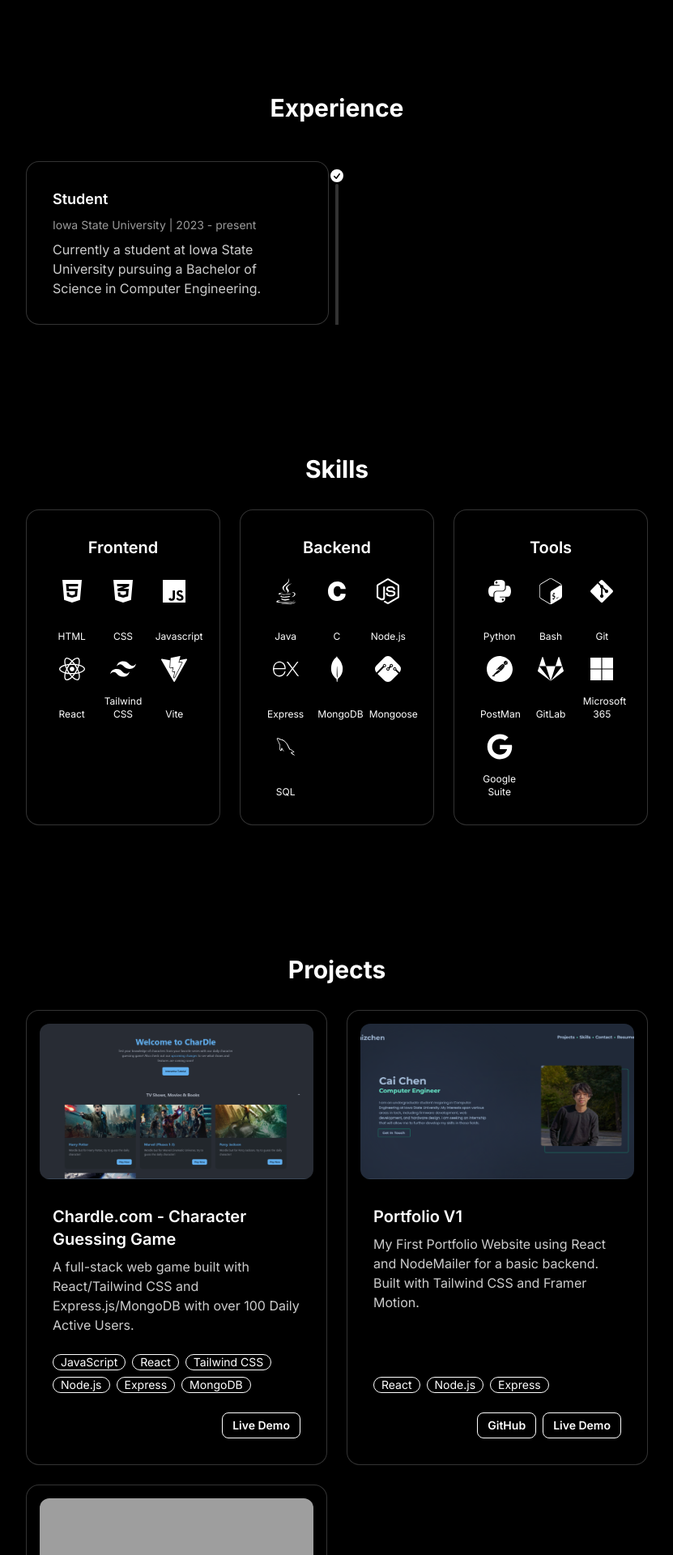
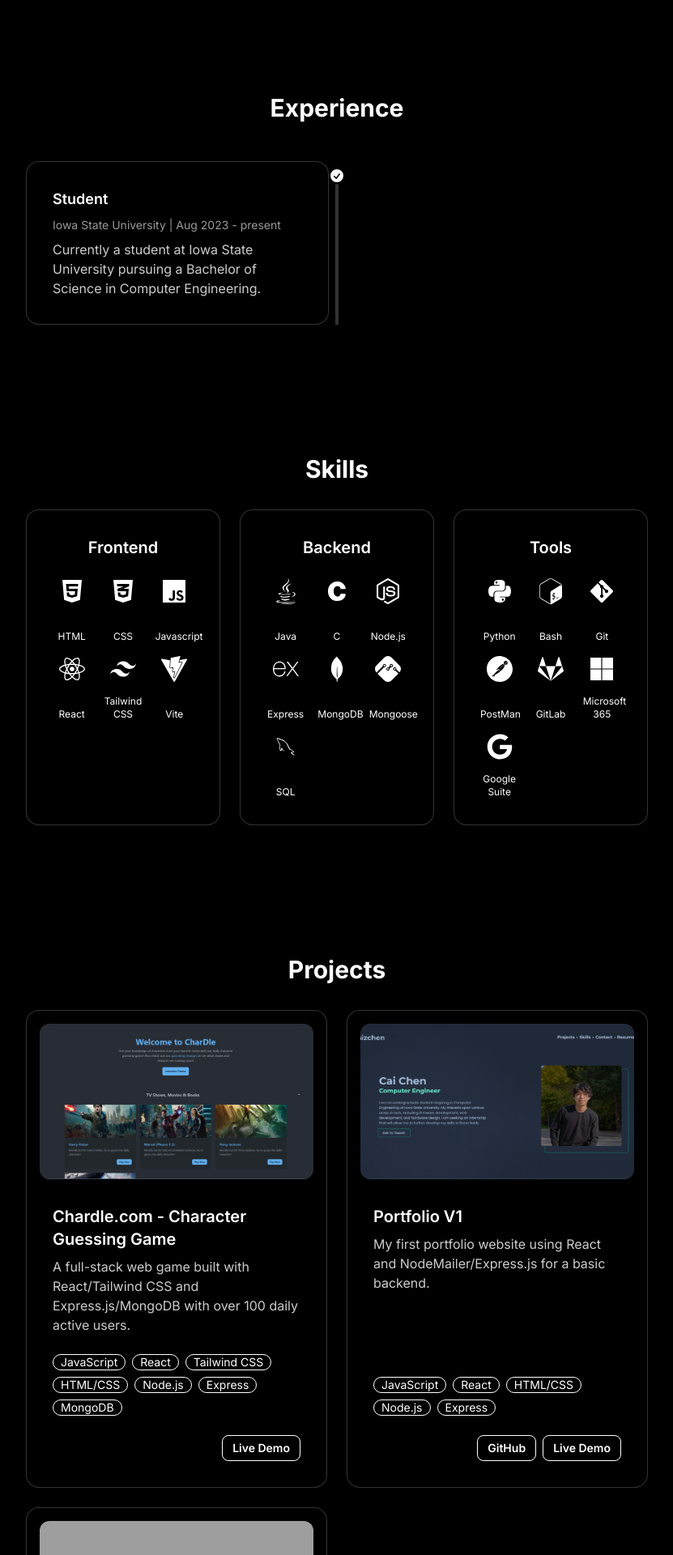
Before and after one commit to achen2304/portfolioV2, a React (Vite) app: page / in a window 1280 px wide. Shown: the part 1279-3199 px from the top of the page at 81% size, without its empty margins (224-1055 px from the left). Built offline with nearby package versions, Linux system fonts and the light colour scheme; grey boxes are pictures that could not be loaded.

Commit message:
style: changes to projectss & experience

```diff
--- a/src/components/Experience.jsx
+++ b/src/components/Experience.jsx
@@ -3,7 +3,7 @@ export const Experience = () => {
     {
       title: 'Student',
       company: 'Iowa State University',
-      period: '2023 - present',
+      period: 'Aug 2023 - present',
       description:
         'Currently a student at Iowa State University pursuing a Bachelor of Science in Computer Engineering.',
     },
--- a/src/components/Projects.jsx
+++ b/src/components/Projects.jsx
@@ -5,11 +5,12 @@ export const Projects = () => {
     {
       title: 'Chardle.com - Character Guessing Game',
       description:
-        'A full-stack web game built with React/Tailwind CSS and Express.js/MongoDB with over 100 Daily Active Users.',
+        'A full-stack web game built with React/Tailwind CSS and Express.js/MongoDB with over 100 daily active users.',
       tech: [
         'JavaScript',
         'React',
         'Tailwind CSS',
+        'HTML/CSS',
         'Node.js',
         'Express',
         'MongoDB',
@@ -20,8 +21,8 @@ export const Projects = () => {
     {
       title: 'Portfolio V1',
       description:
-        'My First Portfolio Website using React and NodeMailer for a basic backend. Built with Tailwind CSS and Framer Motion. ',
-      tech: ['React', 'Node.js', 'Express'],
+        'My first portfolio website using React and NodeMailer/Express.js for a basic backend.',
+      tech: ['JavaScript', 'React', 'HTML/CSS', 'Node.js', 'Express'],
       image: 'portfolio_v1.png',
       link: 'https://portfolio-website-v1-flame.vercel.app/',
       github: 'https://github.com/achen2304/portfolio-website',
```
